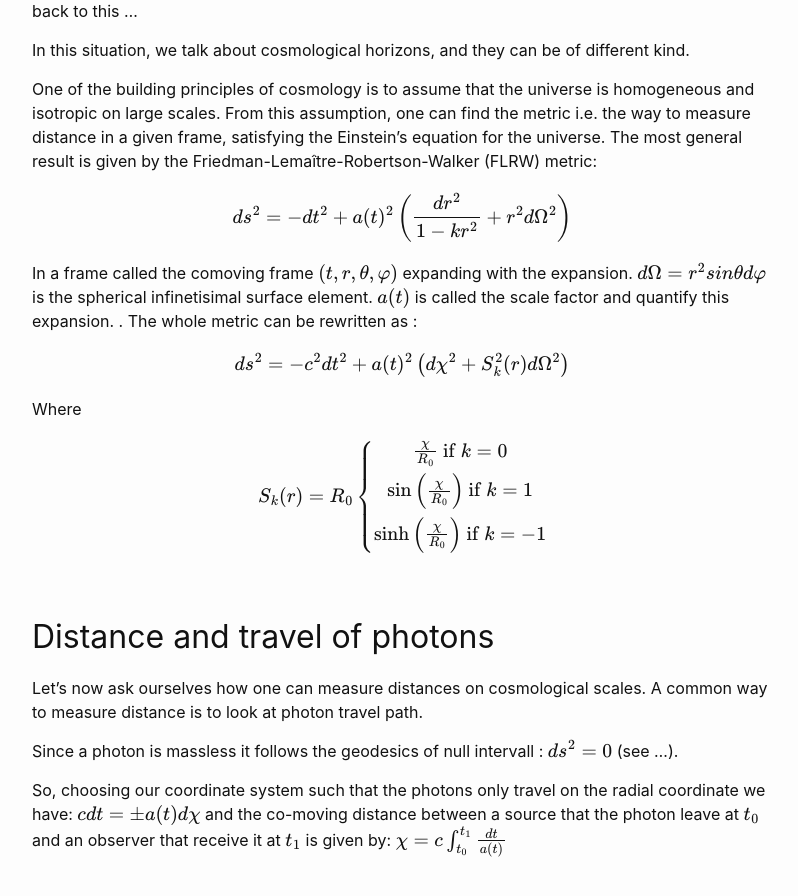
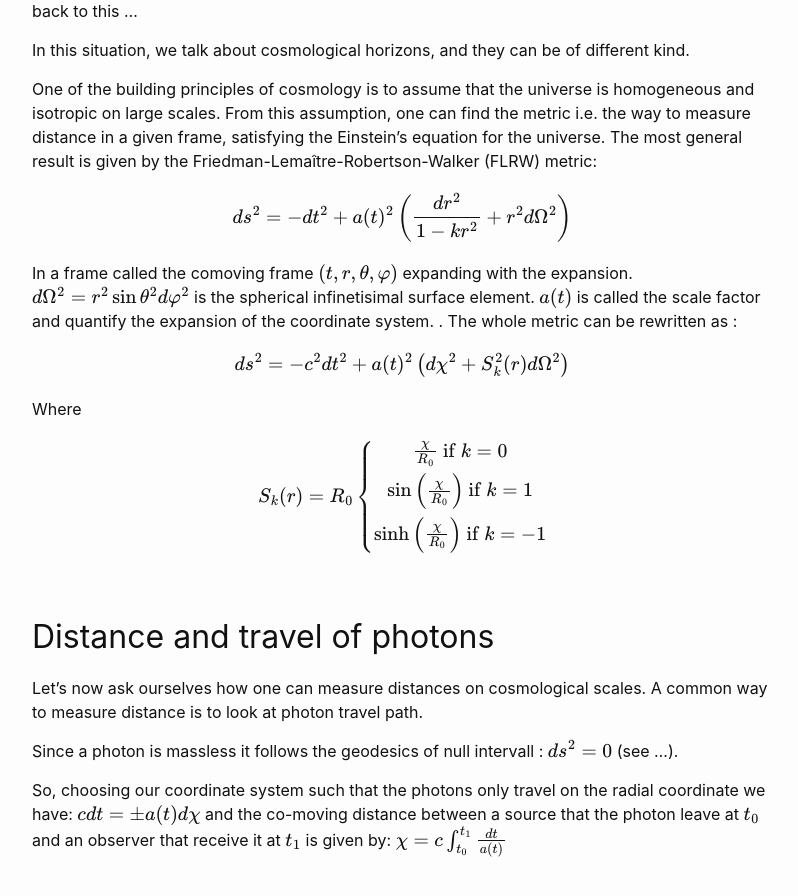
Before and after one commit to YoloNomy/YoloNomy.github.io, a Jekyll site: the page built from codes/cosmo/horizons.md, in a window 1280 px wide and 900 px high, scrolled down 447 px. Shown: the top 896 px of the window, without its empty margins (238-1036 px from the left). Built offline with Jekyll 4.4.1, drawn with Linux system fonts in a browser that asks for light colours; formulas are drawn with MathJax 3.

Commit message:
Update horizons.md

```diff
--- a/codes/cosmo/horizons.md
+++ b/codes/cosmo/horizons.md
@@ -18,7 +18,7 @@ $$
 ds^2 = -dt^2 + a(t)^2\left( \frac{dr^2}{1 - kr^2}  + r^2d\Omega^2\right)
 $$
 
-In a frame called the comoving frame $(t,r,\theta,\varphi)$ expanding with the expansion. $d\Omega = r^2sin\theta d\varphi$ is the spherical infinetisimal surface element. $a(t)$ is called the scale factor and quantify this expansion.
+In a frame called the comoving frame $(t,r,\theta,\varphi)$ expanding with the expansion. $d\Omega^2 = r^2\sin\theta^2 d\varphi^2$ is the spherical infinetisimal surface element. $a(t)$ is called the scale factor and quantify the expansion of the coordinate system.
 . The whole metric can be rewritten as :
 
 $$
```
